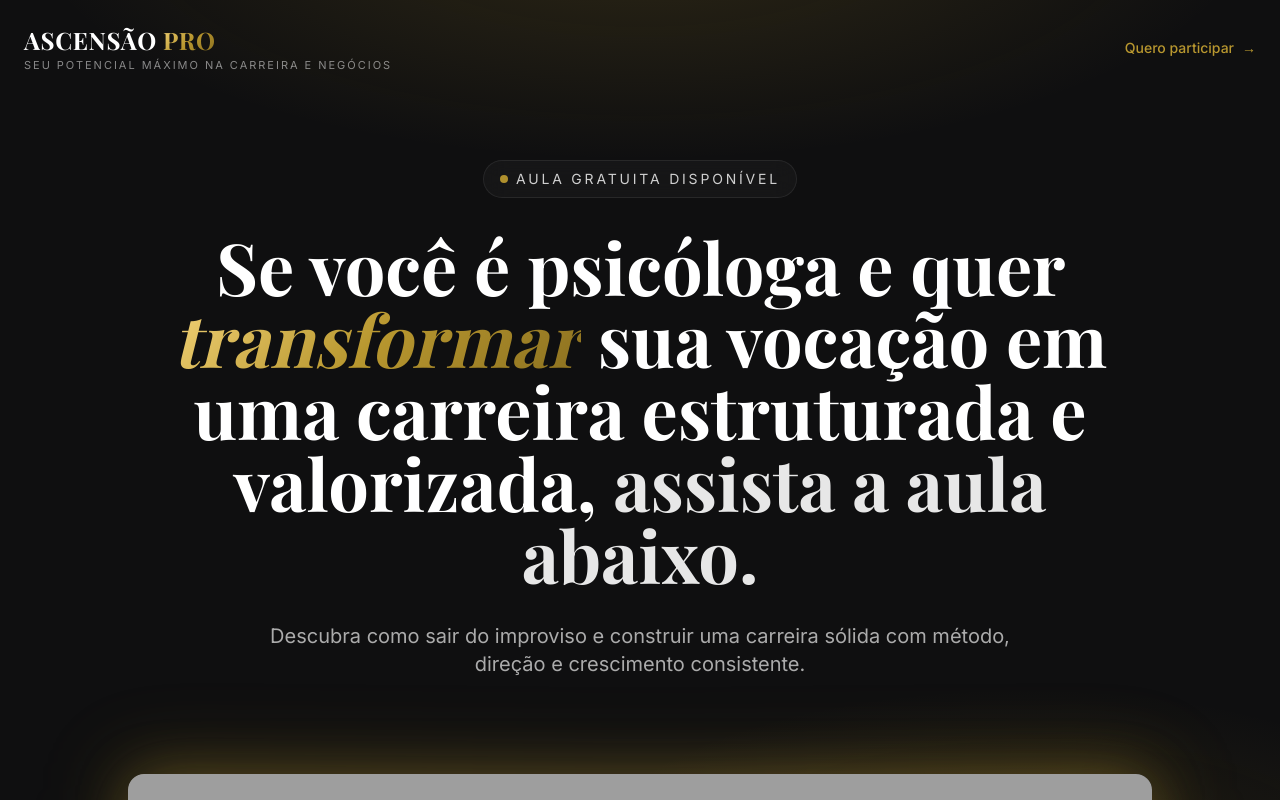
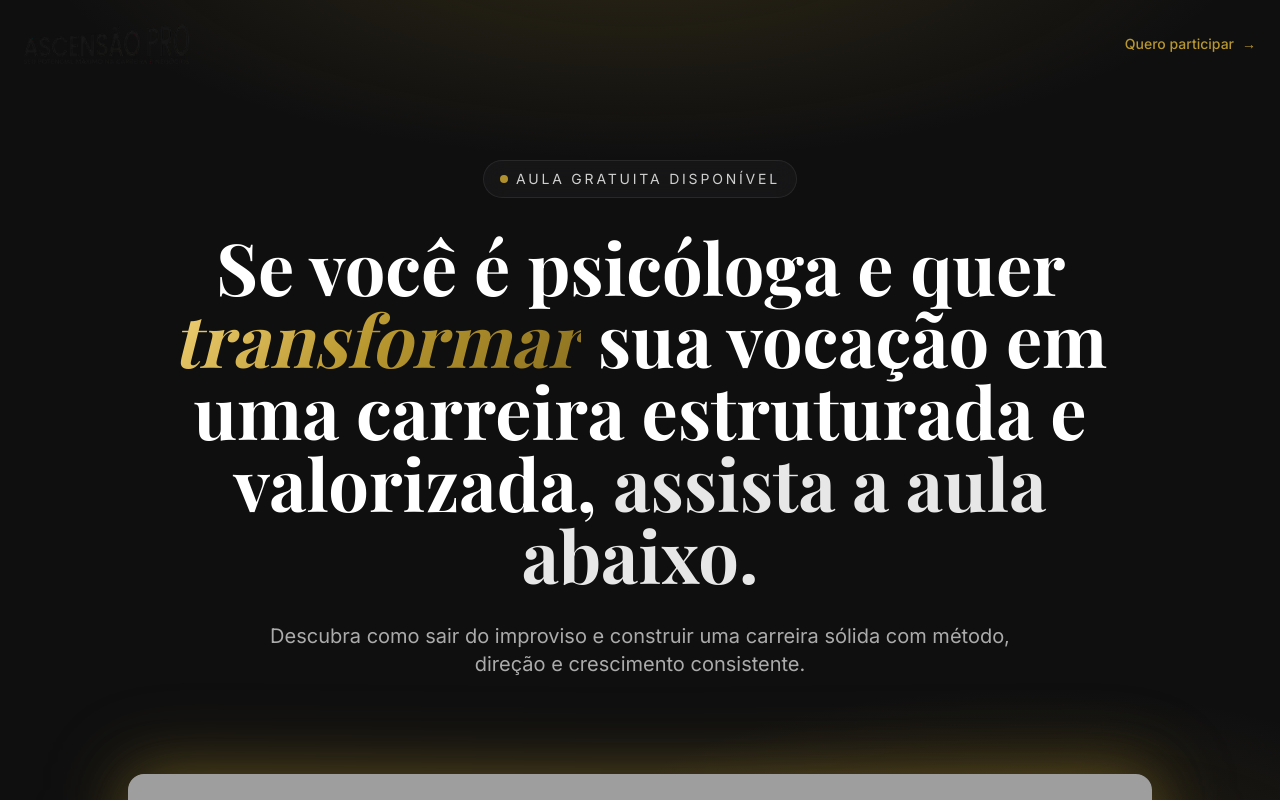
Before and after one commit to andrebastelli/aula.ascensaopro, a React (Vite) app: page / in a window 1280 px wide. Shown: the top 800 px of the page. Built offline with nearby package versions, Linux system fonts and the light colour scheme; grey boxes are pictures that could not be loaded; a web font is replaced by a local one.

Commit message:
feat: replace header text with Ascensão Pro logo

```diff
--- a/src/App.tsx
+++ b/src/App.tsx
@@ -75,14 +75,13 @@ export default function App() {
         }`}
       >
         <div className="max-w-7xl mx-auto px-6 flex items-center justify-between">
-          <div className="flex flex-col leading-none">
-            <span className="font-display text-xl md:text-2xl font-bold tracking-wide">
-              ASCENSÃO <span className="text-gradient-gold">PRO</span>
-            </span>
-            <span className="text-[10px] md:text-[11px] uppercase tracking-[0.18em] text-white/50 mt-1">
-              Seu potencial máximo na carreira e negócios
-            </span>
-          </div>
+          <div className="flex items-center justify-center">
+  <img
+    src="/ascensao-logo.png"
+    alt="Ascensão Pro"
+    className="h-8 md:h-10 w-auto"
+  />
+</div>
           <a
             href={CHECKOUT_URL}
             target="_blank"
```
Also changed, not shown: public/ascensao-logo.png (added).
